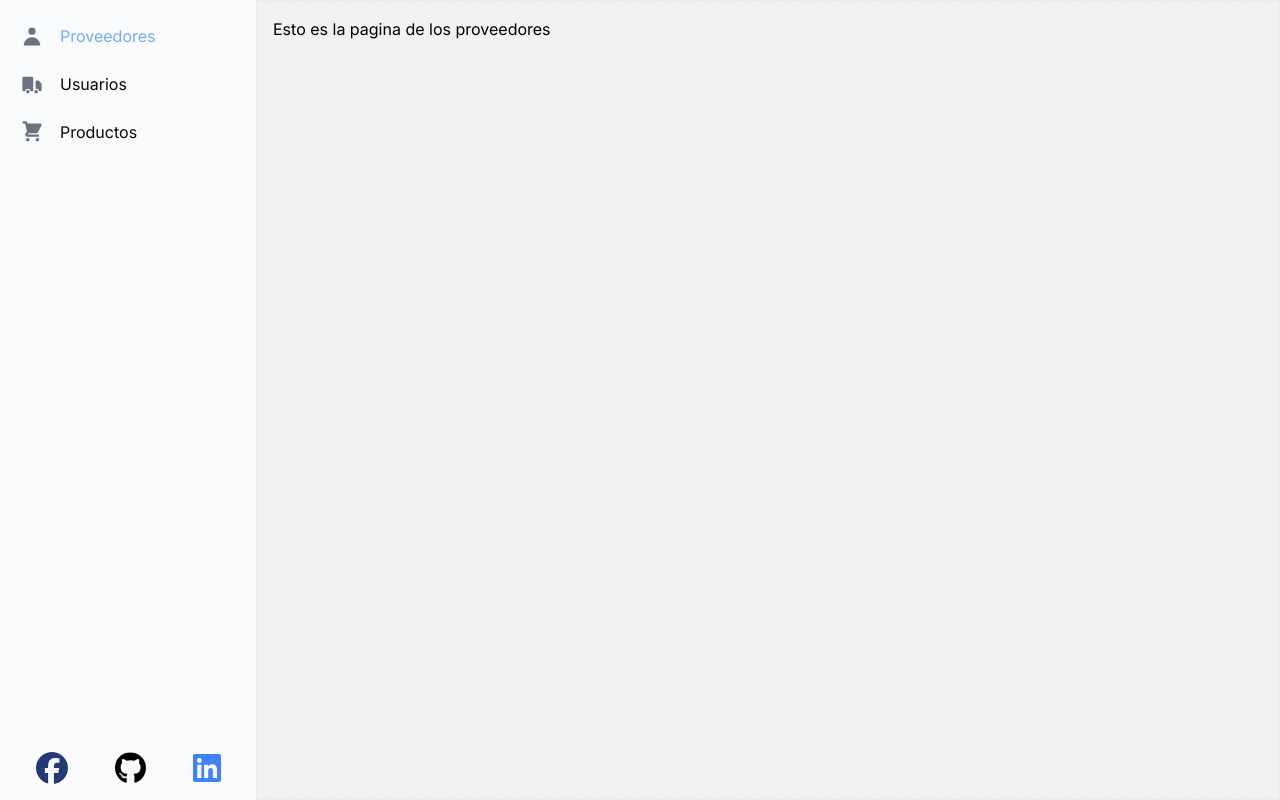
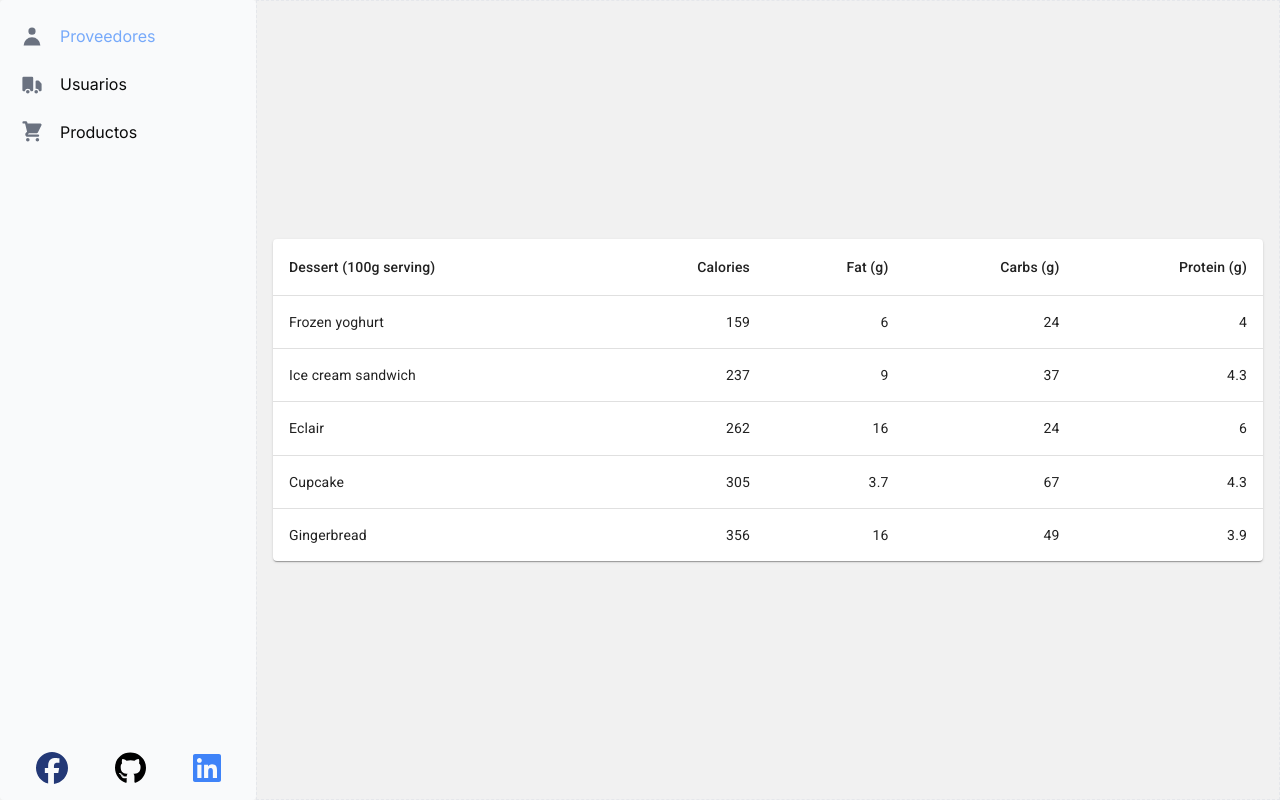
Before and after one commit to NormanA1una/cocibolca-app-next, a Next.js app: page /suppliers in a window 1280 px wide. Built offline with nearby package versions, Linux system fonts and the light colour scheme.

Commit message:
wip: HTTP services and start work in table of suppliers

```diff
--- a/package.json
+++ b/package.json
@@ -9,16 +9,22 @@
     "lint": "next lint"
   },
   "dependencies": {
+    "@emotion/react": "^11.11.1",
+    "@emotion/styled": "^11.11.0",
+    "@fontsource/roboto": "^5.0.8",
     "@fortawesome/fontawesome-svg-core": "^6.4.2",
     "@fortawesome/free-brands-svg-icons": "^6.4.2",
     "@fortawesome/free-regular-svg-icons": "^6.4.2",
     "@fortawesome/free-solid-svg-icons": "^6.4.2",
     "@fortawesome/react-fontawesome": "^0.2.0",
+    "@mui/icons-material": "^5.14.7",
+    "@mui/material": "^5.14.7",
     "@types/node": "20.5.1",
     "@types/react": "18.2.20",
     "@types/react-dom": "18.2.7",
     "animate.css": "^4.1.1",
     "autoprefixer": "10.4.15",
+    "axios": "^1.5.0",
     "eslint": "8.47.0",
     "eslint-config-next": "13.4.19",
     "flowbite": "^1.8.1",
--- a/src/app/(dashboard)/suppliers/page.tsx
+++ b/src/app/(dashboard)/suppliers/page.tsx
@@ -1,7 +1,61 @@
+import Table from "@mui/material/Table";
+import TableBody from "@mui/material/TableBody";
+import TableCell from "@mui/material/TableCell";
+import TableContainer from "@mui/material/TableContainer";
+import TableHead from "@mui/material/TableHead";
+import TableRow from "@mui/material/TableRow";
+import Paper from "@mui/material/Paper";
+
+function createData(
+  name: string,
+  calories: number,
+  fat: number,
+  carbs: number,
+  protein: number
+) {
+  return { name, calories, fat, carbs, protein };
+}
+
+const rows = [
+  createData("Frozen yoghurt", 159, 6.0, 24, 4.0),
+  createData("Ice cream sandwich", 237, 9.0, 37, 4.3),
+  createData("Eclair", 262, 16.0, 24, 6.0),
+  createData("Cupcake", 305, 3.7, 67, 4.3),
+  createData("Gingerbread", 356, 16.0, 49, 3.9),
+];
+
 export default function Suppliers() {
   return (
-    <div className="flex-1 p-4 border border-dashed">
-      <h1>Esto es la pagina de los proveedores</h1>
+    <div className="flex flex-1 items-center p-4 border border-dashed">
+      <TableContainer component={Paper}>
+        <Table sx={{ minWidth: 650 }} aria-label="simple table">
+          <TableHead>
+            <TableRow>
+              <TableCell>Dessert (100g serving)</TableCell>
+              <TableCell align="right">Calories</TableCell>
+              <TableCell align="right">Fat&nbsp;(g)</TableCell>
+              <TableCell align="right">Carbs&nbsp;(g)</TableCell>
+              <TableCell align="right">Protein&nbsp;(g)</TableCell>
+            </TableRow>
+          </TableHead>
+          <TableBody>
+            {rows.map((row) => (
+              <TableRow
+                key={row.name}
+                sx={{ "&:last-child td, &:last-child th": { border: 0 } }}
+              >
+                <TableCell component="th" scope="row">
+                  {row.name}
+                </TableCell>
+                <TableCell align="right">{row.calories}</TableCell>
+                <TableCell align="right">{row.fat}</TableCell>
+                <TableCell align="right">{row.carbs}</TableCell>
+                <TableCell align="right">{row.protein}</TableCell>
+              </TableRow>
+            ))}
+          </TableBody>
+        </Table>
+      </TableContainer>
     </div>
   );
 }
--- a/src/app/create-user/page.tsx
+++ b/src/app/create-user/page.tsx
@@ -2,26 +2,60 @@
 
 import { useRouter } from "next/navigation";
 import { useForm } from "react-hook-form";
-import { library } from "@fortawesome/fontawesome-svg-core";
-import {
-  faFacebook,
-  faGithub,
-  faLinkedin,
-} from "@fortawesome/free-brands-svg-icons";
 import Link from "next/link";
+import { useState } from "react";
+import axios from "axios";
+import Swal from "sweetalert2";
+import withReactContent from "sweetalert2-react-content";
 
-library.add(faFacebook, faGithub, faLinkedin);
+const mySwal = withReactContent(Swal);
 
 export default function CreateUser() {
-  const { register, handleSubmit, reset } = useForm<SignInForm>();
+  const [isLoading, setIsLoading] = useState(false);
+  const { register, handleSubmit } = useForm<SignInForm>();
   const router = useRouter();
 
-  const onSubmit = (data: SignInForm) => {
-    console.log(data);
-    router.push("/");
+  const createUser = async (formData: SignInForm) => {
+    try {
+      const response = await axios.post("http://localhost:8000/user", formData);
+      console.log("Response data:", response.data);
+      return response.data;
+    } catch (error) {
+      console.log("Error creating user:", error);
+      throw error;
+    }
   };
 
-  const loginRedirect = () => {};
+  const onSubmit = async (data: SignInForm) => {
+    try {
+      setIsLoading(true);
+      mySwal.fire({
+        title: "Creando Usuario...",
+        didOpen: () => {
+          mySwal.showLoading();
+        },
+        allowOutsideClick: false,
+      });
+      await createUser(data);
+      mySwal
+        .fire({
+          title: "Usuario creado con exito!",
+          icon: "success",
+        })
+        .then((resp) => {
+          if (resp.value) {
+            router.push("/");
+          }
+        });
+      console.log("data:", data);
+
+      setIsLoading(false);
+    } catch (error) {
+      setIsLoading(false);
+      console.log("Error in submit data:", error);
+    }
+  };
+
   return (
     <div className="min-h-screen flex items-center container mx-auto">
       <form
@@ -42,7 +76,7 @@ export default function CreateUser() {
             className="bg-gray-50 border border-gray-300 text-gray-900 text-sm rounded-lg focus:ring-blue-500 focus:border-blue-500 block w-full p-2.5 dark:bg-gray-700 dark:border-gray-600 dark:placeholder-gray-400 dark:text-white dark:focus:ring-blue-500 dark:focus:border-blue-500 "
             placeholder="name@flowbite.com"
             required
-            {...register("username")}
+            {...register("correo")}
           />
         </div>
         <div className="mb-6">
@@ -70,6 +104,7 @@ export default function CreateUser() {
               Contraseña
             </label>
             <input
+              value="123456"
               type="password"
               id="password"
               className="bg-gray-50 border border-gray-300 text-gray-900 text-sm rounded-lg focus:ring-blue-500 focus:border-blue-500 block w-full p-2.5 dark:bg-gray-700 dark:border-gray-600 dark:placeholder-gray-400 dark:text-white dark:focus:ring-blue-500 dark:focus:border-blue-500"
@@ -86,10 +121,10 @@ export default function CreateUser() {
               Rol
             </label>
             <select
-              id="password"
+              id="role"
               className="bg-gray-50 border border-gray-300 text-gray-900 text-sm rounded-lg focus:ring-blue-500 focus:border-blue-500 block w-full p-2.5 dark:bg-gray-700 dark:border-gray-600 dark:placeholder-gray-400 dark:text-white dark:focus:ring-blue-500 dark:focus:border-blue-500"
               required
-              {...register("role")}
+              {...register("roles")}
             >
               <option>-</option>
               <option>Administrador</option>
@@ -121,15 +156,12 @@ export default function CreateUser() {
           </label>
         </div>
         <div className=" text-center">
-          {/* Para mientras simulando el cambio de página */}
           <button
-            onClick={() => {
-              loginRedirect();
-            }}
+            disabled={isLoading}
             type="submit"
             className="text-white bg-blue-700 hover:bg-blue-800 focus:ring-4 focus:outline-none focus:ring-blue-300 font-medium rounded-lg text-sm w-full sm:w-[200px] px-5 py-2.5 text-center dark:bg-blue-600 dark:hover:bg-blue-700 dark:focus:ring-blue-800"
           >
-            Crear Usuario
+            {isLoading ? "Creando..." : "Crear usuario"}
           </button>
         </div>
       </form>
--- a/src/app/layout.tsx
+++ b/src/app/layout.tsx
@@ -1,4 +1,8 @@
 import "./globals.css";
+import "@fontsource/roboto/300.css";
+import "@fontsource/roboto/400.css";
+import "@fontsource/roboto/500.css";
+import "@fontsource/roboto/700.css";
 import type { Metadata } from "next";
 import { Inter } from "next/font/google";
 
--- a/src/app/page.tsx
+++ b/src/app/page.tsx
@@ -29,6 +29,7 @@ export default function Login() {
             Nombre de Usuario
           </label>
           <input
+            value="Norman"
             type="text"
             id="username"
             className="bg-gray-50 border border-gray-300 text-gray-900 text-sm rounded-lg focus:ring-blue-500 focus:border-blue-500 block w-full p-2.5 dark:bg-gray-700 dark:border-gray-600 dark:placeholder-gray-400 dark:text-white dark:focus:ring-blue-500 dark:focus:border-blue-500 "
@@ -45,6 +46,7 @@ export default function Login() {
             Contraseña
           </label>
           <input
+            value="123456"
             type="password"
             id="password"
             className="bg-gray-50 border border-gray-300 text-gray-900 text-sm rounded-lg focus:ring-blue-500 focus:border-blue-500 block w-full p-2.5 dark:bg-gray-700 dark:border-gray-600 dark:placeholder-gray-400 dark:text-white dark:focus:ring-blue-500 dark:focus:border-blue-500"
--- a/src/app/types.d.ts
+++ b/src/app/types.d.ts
@@ -5,11 +5,12 @@ type LoginForm = {
 };
 
 type SignInForm = {
-  email: string;
+  id: number;
+  correo: string;
   username: string;
   password: string;
   remember: boolean;
-  role: string;
+  roles: string;
 };
 
 type CloseNavFunction = (isOpen: boolean) => void;
```
Also changed, not shown: 1 other file (tests, documents, lock files or other folders).
